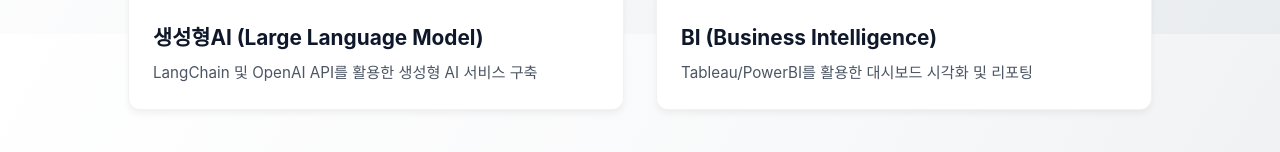
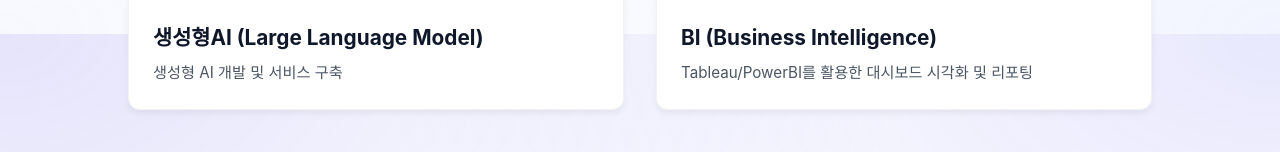
Before and after one commit to Ukbang/ukbang.github.io, a plain HTML site: page index.html in a window 1280 px wide. Shown: the part 2366-2518 px from the top of the page. Drawn offline with Linux system fonts and the light colour scheme; a web font is replaced by a local one.

Commit message:
update bg

```diff
--- a/index.html
+++ b/index.html
@@ -127,7 +127,7 @@
                     </div>
                     <div class="expertise-content">
                         <h3>생성형AI (Large Language Model)</h3>
-                        <p>LangChain 및 OpenAI API를 활용한 생성형 AI 서비스 구축</p>
+                        <p>생성형 AI 개발 및 서비스 구축</p>
                     </div>
                 </div>
                 <div class="expertise-card">
--- a/style.css
+++ b/style.css
@@ -22,13 +22,32 @@
 
 body {
     font-family: var(--font-main);
-    background: linear-gradient(120deg, #ffffff 0%, #f8f9fa 50%, #e9ecef 100%);
+    background-color: #ffffff;
+    background-image:
+        radial-gradient(at 0% 0%, rgba(79, 70, 229, 0.15) 0px, transparent 50%),
+        radial-gradient(at 100% 0%, rgba(99, 102, 241, 0.15) 0px, transparent 50%),
+        radial-gradient(at 100% 100%, rgba(165, 180, 252, 0.15) 0px, transparent 50%),
+        radial-gradient(at 0% 100%, rgba(199, 210, 254, 0.15) 0px, transparent 50%);
     background-attachment: fixed;
-    /* Ensures gradient covers full scroll */
     color: var(--text-color);
     line-height: 1.6;
     word-break: keep-all;
     overflow-x: hidden;
+    position: relative;
+}
+
+body::before {
+    content: "";
+    position: fixed;
+    top: 0;
+    left: 0;
+    width: 100%;
+    height: 100%;
+    background:
+        radial-gradient(circle at 20% 30%, rgba(79, 70, 229, 0.1) 0%, transparent 50%),
+        radial-gradient(circle at 80% 70%, rgba(99, 102, 241, 0.1) 0%, transparent 50%);
+    pointer-events: none;
+    z-index: -1;
 }
 
 a {
```
